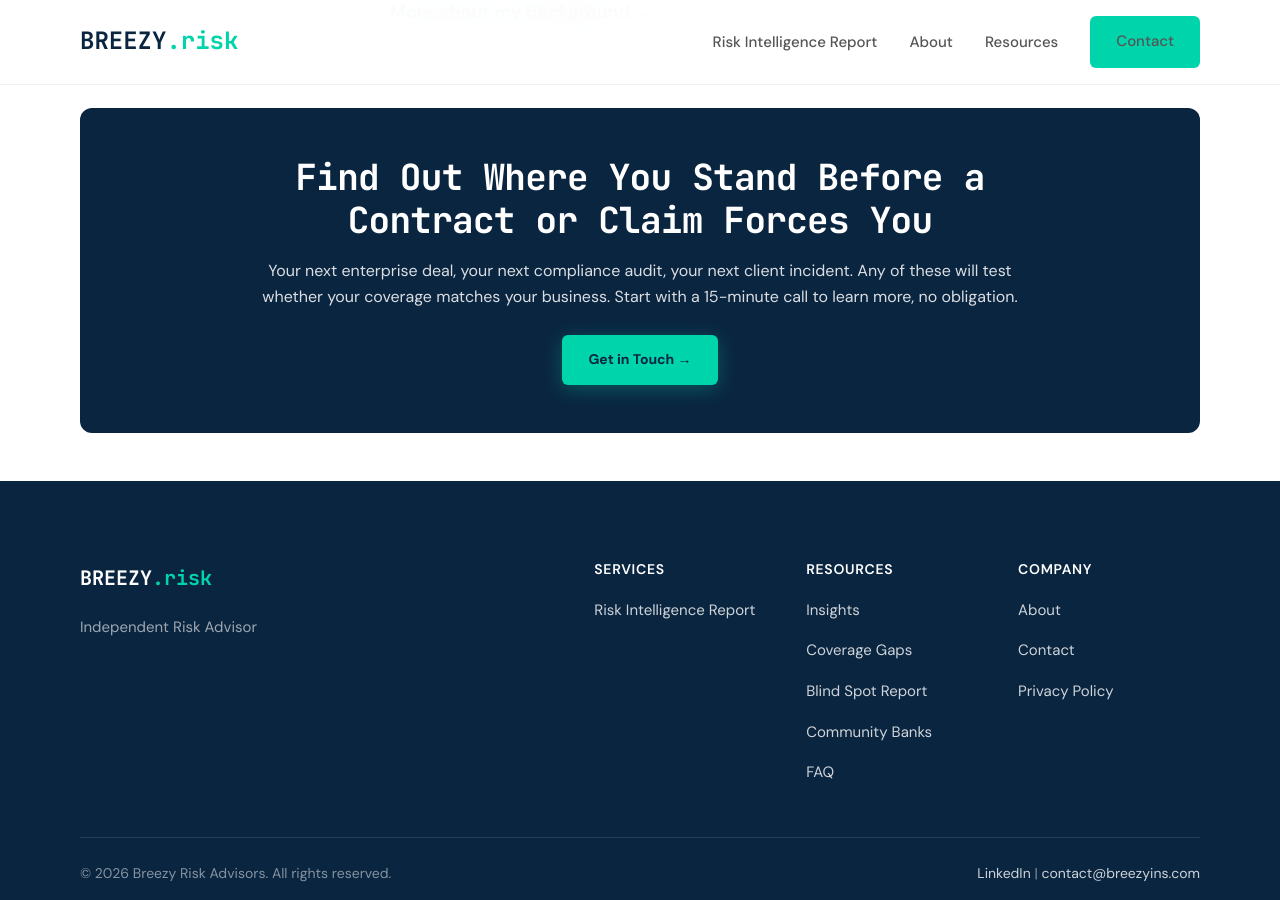
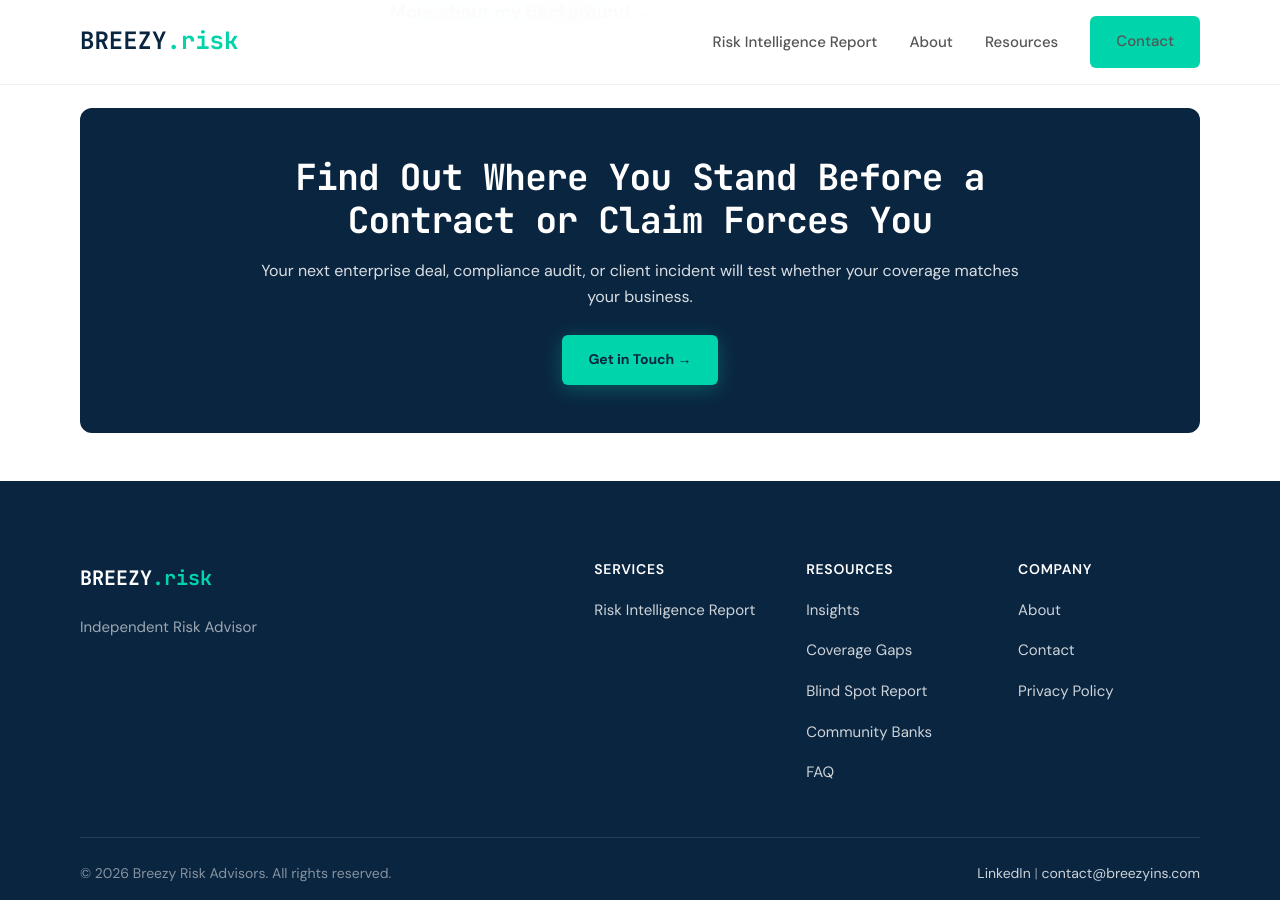
Before and after one commit to joeproe1/breezyins.com, a Jekyll site: the page built from index.html, in a window 1280 px wide and 900 px high, scrolled down 2167 px. Built offline with Jekyll 4.4.1, drawn with Linux system fonts in a browser that asks for light colours.

Commit message:
Tighten homepage CTA subtitle to one sentence
Co-Authored-By: Claude Opus 4.6 <noreply@anthropic.com>

```diff
--- a/index.html
+++ b/index.html
@@ -146,4 +146,4 @@ description: "You grew. Your policies did not. I review Tech E&O and cyber insur
   </div>
 </section>
 
-{% include cta-banner.html title="Find Out Where You Stand Before a Contract or Claim Forces You" subtitle="Your next enterprise deal, your next compliance audit, your next client incident. Any of these will test whether your coverage matches your business. Start with a 15-minute call to learn more, no obligation." button="Get in Touch" %}
+{% include cta-banner.html title="Find Out Where You Stand Before a Contract or Claim Forces You" subtitle="Your next enterprise deal, compliance audit, or client incident will test whether your coverage matches your business." button="Get in Touch" %}
```
